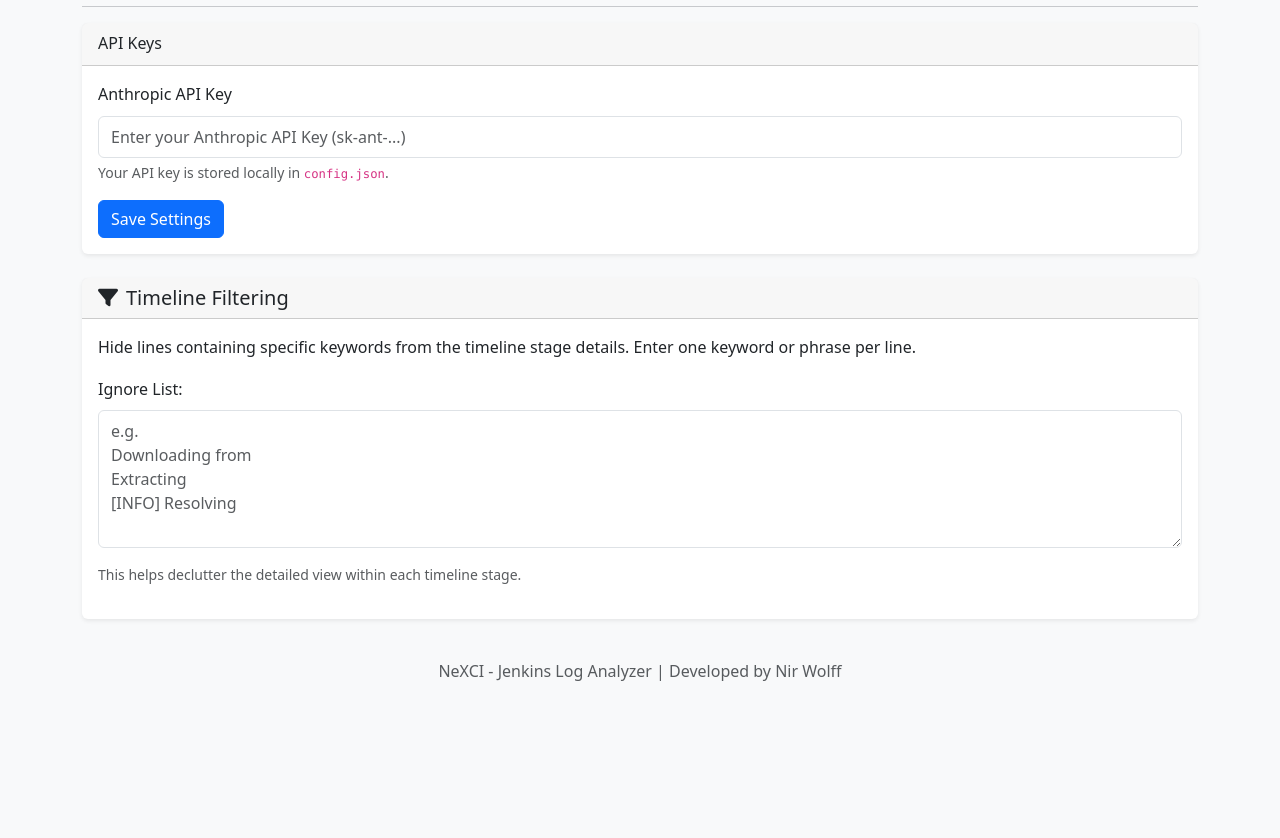
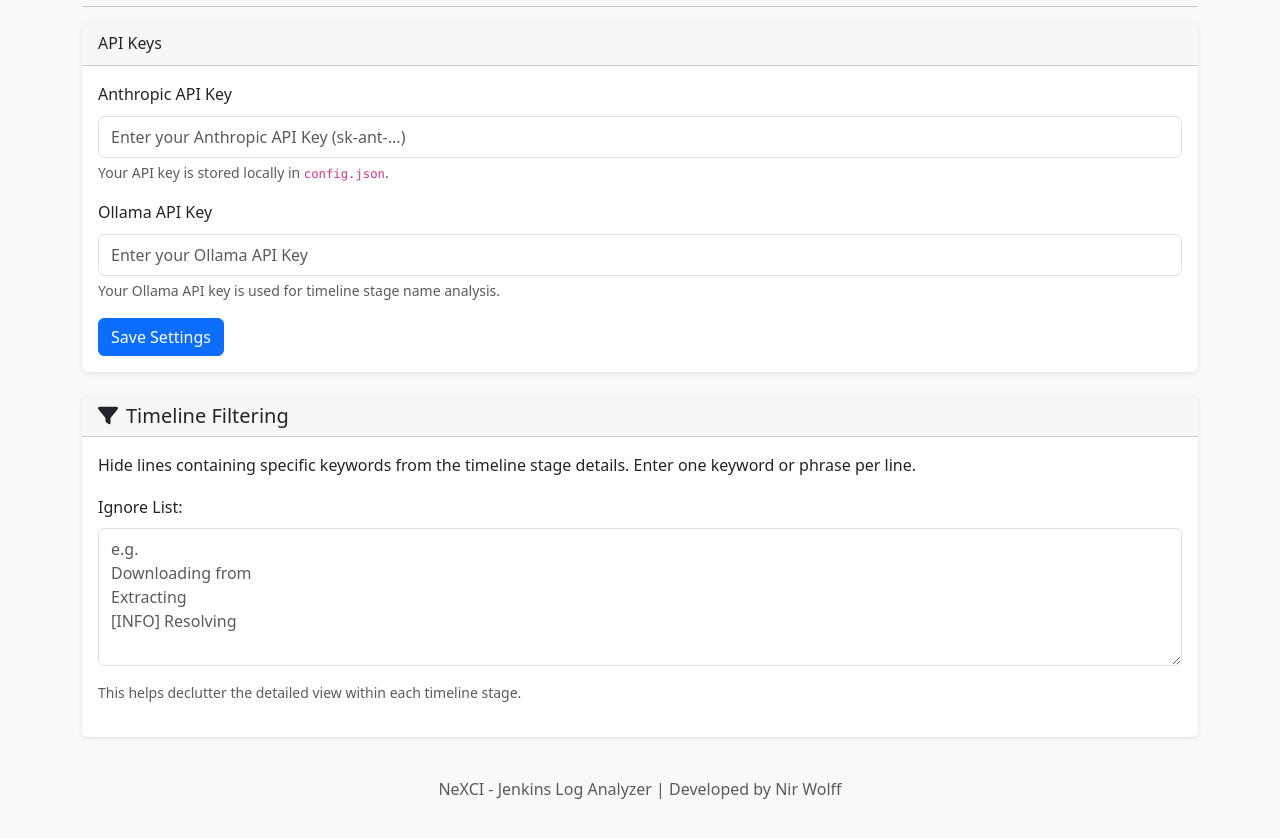
Before and after one commit to nirwo/NexCI, a Flask app: page /settings in a window 1280 px wide. Shown: the part 150-988 px from the top of the page. Before the commit the page ends 831 px from the top, so only its background shows below. Run offline with Flask 3, Linux system fonts and the light colour scheme; the visitor is signed in with stand-in values (Sample User, id 1); some libraries are stand-ins or nearby versions.

Commit message:
Switch timeline analyzer to use Ollama instead of Anthropic

```diff
--- a/app.py
+++ b/app.py
@@ -16,7 +16,7 @@ from flask_login import LoginManager, login_user, logout_user, login_required, c
 from werkzeug.security import generate_password_hash, check_password_hash
 from models import db, User, Encryption, DashboardView
 from forms import LoginForm, RegistrationForm, JenkinsConfigForm, SettingsForm # Import SettingsForm
-import anthropic # Add this import
+import requests # Import requests for Ollama API
 from flask_wtf.csrf import CSRFProtect # Import CSRFProtect
 
 JOB_API_PATH_SEPARATOR = "/job/"
@@ -620,7 +620,7 @@ def get_jenkins_timeline(job_name, build_number):
 
         if current_user.is_authenticated:
             username = current_user.jenkins_username
-            api_token = current_user.get_decrypted_jenkins_token()
+            api_token = current_user.get_jenkins_token()
             if username and api_token:
                 auth = (username, api_token)
                 app.logger.info(f"Timeline API - Using authentication for user: {username}")
@@ -733,16 +733,35 @@ def save_config(config):
 @login_required
 def settings():
     config = load_config()
-    form = SettingsForm(anthropic_api_key=config.get('ANTHROPIC_API_KEY', '')) # Instantiate form, pre-fill with current key
+    form = SettingsForm(
+        anthropic_api_key=config.get('ANTHROPIC_API_KEY', ''),
+        ollama_api_key=config.get('OLLAMA_API_KEY', '')
+    ) # Instantiate form, pre-fill with current keys
 
     if form.validate_on_submit(): # Use WTForms validation
-        anthropic_key = form.anthropic_api_key.data.strip() # Get data from form object
+        # Get data from form object
+        anthropic_key = form.anthropic_api_key.data.strip()
+        ollama_key = form.ollama_api_key.data.strip()
+
+        # Update config
         config['ANTHROPIC_API_KEY'] = anthropic_key
+        config['OLLAMA_API_KEY'] = ollama_key
         save_config(config)
-        if anthropic_key:
-            flash('Anthropic API Key saved successfully.', 'success')
+
+        # Store in user profile if authenticated
+        if current_user.is_authenticated:
+            if hasattr(current_user, 'set_anthropic_api_key'):
+                current_user.set_anthropic_api_key(anthropic_key)
+            if hasattr(current_user, 'set_ollama_api_key'):
+                current_user.set_ollama_api_key(ollama_key)
+            db.session.commit()
+
+        # Flash success messages
+        if anthropic_key or ollama_key:
+            flash('API keys saved successfully.', 'success')
         else:
-            flash('Anthropic API Key cleared.', 'info')
+            flash('API keys cleared.', 'info')
+
         return redirect(url_for('settings')) # Redirect to prevent form resubmission
     elif request.method == 'POST':
         # Handle validation errors if any (though Optional() makes this less likely for just one field)
@@ -755,10 +774,10 @@ def settings():
 @app.route('/api/analyze-log', methods=['POST'])
 @login_required
 def analyze_log():
-    # Get the Anthropic client for the current user
-    client, error_message = get_anthropic_client()
+    # Get the Ollama client for the current user
+    client, error_message = get_ollama_client()
     if not client:
-        return jsonify({"error": error_message or "Anthropic API key not configured. Please add it in your profile settings."}), 400
+        return jsonify({"error": error_message or "Ollama API key not configured. Please add it in your profile settings."}), 400
 
     data = request.get_json()
     if not data or 'log_content' not in data:
@@ -771,13 +790,13 @@ def analyze_log():
     try:
         # Limit log content size to avoid excessive API costs/limits if necessary
         # Example: Truncate to last 500 lines or ~100k characters if needed
-        max_chars = 100000 # Adjust as needed based on Claude's limits/pricing
+        max_chars = 100000 # Adjust as needed based on Ollama's limits/pricing
         if len(log_content) > max_chars:
              log_content = log_content[-max_chars:]
              print(f"Warning: Log content truncated to last {max_chars} characters for analysis.")
 
         message = client.messages.create(
-            model="claude-3-haiku-20240307", # Switch to Haiku model for testing
+            model="text-3.5b", # Switch to text-3.5b model for testing
              max_tokens=1024, # Adjust max tokens for response length
              temperature=0.2, # Lower temperature for more factual analysis
              system="You are a helpful assistant specialized in analyzing Jenkins build logs.",
@@ -805,19 +824,9 @@ def analyze_log():
         analysis_text = "".join(block.text for block in message.content if block.type == 'text')
         return jsonify({"analysis": analysis_text})
 
-    except anthropic.APIConnectionError as e:
-        print(f"Anthropic API Connection Error: {e}")
-        return jsonify({"error": "Could not connect to Anthropic API. Check network or API status."}), 503
-    except anthropic.RateLimitError as e:
-         print(f"Anthropic Rate Limit Error: {e}")
-         return jsonify({"error": "Anthropic API rate limit exceeded. Please try again later."}), 429
-    except anthropic.AuthenticationError as e:
-        print(f"Anthropic Authentication Error: {e}")
-        return jsonify({"error": "Anthropic API Key is invalid or missing. Check Settings."}), 401
-    except anthropic.APIStatusError as e:
-        error_details = e.response.text if hasattr(e.response, 'text') else str(e.response)
-        app.logger.error(f"Anthropic API Status Error: Status {e.status_code}, Response Body: {error_details}")
-        return jsonify({"error": f"Anthropic API returned an error: {e.status_code}"}), 502 # 502 Bad Gateway seems appropriate
+    except requests.exceptions.RequestException as e:
+        print(f"Ollama API Connection Error: {e}")
+        return jsonify({"error": "Could not connect to Ollama API. Check network or API status."}), 503
     except Exception as e:
         print(f"Error during log analysis: {e}")
         return jsonify({"error": "An unexpected error occurred during analysis."}), 500
@@ -947,23 +956,23 @@ def get_recent_builds():
         app.logger.error(f"Error processing Jenkins builds: {e}")
         return jsonify({"error": f"Error processing Jenkins data: {str(e)}"}), 500
 
-# --- Helper: Get Anthropic Client ---
+# --- Helper: Get Ollama Client ---
 # Update to fetch API key from the logged-in user's settings
-def get_anthropic_client():
+def get_ollama_client():
     if not current_user or not current_user.is_authenticated:
         return None, "User not logged in."
 
-    api_key = current_user.get_decrypted_anthropic_api_key()
+    api_key = current_user.get_decrypted_ollama_api_key()
 
     if not api_key:
-        return None, "Anthropic API key not configured in user settings."
-    return anthropic.Anthropic(api_key=api_key), None
+        return None, "Ollama API key not configured in user settings."
+    return requests.Session(headers={"Authorization": f"Bearer {api_key}"}), None
 
 # --- New API Endpoint: Suggest Stage Name ---
 @app.route('/api/analyze/suggest_stage_name', methods=['POST'])
 @login_required
 def suggest_stage_name():
-    # No changes needed here as get_anthropic_client now uses current_user implicitly
+    # No changes needed here as get_ollama_client now uses current_user implicitly
     if not request.is_json:
         return jsonify({"error": "Request must be JSON"}), 400
 
@@ -973,7 +982,7 @@ def suggest_stage_name():
     if not log_snippet:
         return jsonify({"error": "Missing 'log_snippet' in request"}), 400
 
-    client, error_msg = get_anthropic_client()
+    client, error_msg = get_ollama_client()
     if error_msg:
         return jsonify({"error": error_msg}), 500
 
@@ -990,26 +999,30 @@ def suggest_stage_name():
     )
 
     try:
-        completion = client.completions.create(
-            model="claude-instant-1.2", # Or another suitable model
-            max_tokens_to_sample=30,
-            prompt=prompt,
+        response = client.post(
+            "https://api.ollama.ai/v1/text-generation/text-3.5b",
+            json={
+                "prompt": prompt,
+                "max_tokens": 30,
+                "temperature": 0.2
+            }
         )
-        suggested_name = completion.completion.strip()
+        response.raise_for_status()
+        suggested_name = response.json()["text"].strip()
         # Basic validation/cleanup
         if not suggested_name or len(suggested_name) > 50:
              suggested_name = "Processing" # Fallback
 
         return jsonify({"suggested_name": suggested_name})
 
-    except anthropic.BadRequestError as e:
+    except requests.exceptions.RequestException as e:
          # Handle specific API errors like potential credit issues
-        app.logger.error(f"Anthropic API Bad Request Error: {e}")
+        app.logger.error(f"Ollama API Request Error: {e}")
         error_detail = str(e) # Or parse e.body if more details are needed
         if "credits" in error_detail.lower():
-            return jsonify({"error": "Insufficient Anthropic credits."}), 400
+            return jsonify({"error": "Insufficient Ollama credits."}), 400
         else:
-            return jsonify({"error": f"Anthropic API error: {error_detail}"}), 500
+            return jsonify({"error": f"Ollama API error: {error_detail}"}), 500
     except Exception as e:
         app.logger.error(f"Error suggesting stage name: {e}")
         return jsonify({"error": "Failed to analyze log snippet."}), 500
--- a/forms.py
+++ b/forms.py
@@ -37,5 +37,7 @@ class JenkinsConfigForm(FlaskForm):
 
 # Form for Application Settings (like API keys)
 class SettingsForm(FlaskForm):
+    """Form for user settings."""
     anthropic_api_key = StringField('Anthropic API Key', validators=[Optional()])
+    ollama_api_key = StringField('Ollama API Key', validators=[Optional()])
     submit = SubmitField('Save Settings')
--- a/templates/settings.html
+++ b/templates/settings.html
@@ -36,6 +36,17 @@
                     <div class="form-text">Your API key is stored locally in <code>config.json</code>.</div>
                 </div>
 
+                <div class="mb-3">
+                    {{ form.ollama_api_key.label(class="form-label") }}
+                    {{ form.ollama_api_key(class="form-control", placeholder="Enter your Ollama API Key") }}
+                    {% if form.ollama_api_key.errors %}
+                        <div class="invalid-feedback d-block">
+                            {{ form.ollama_api_key.errors[0] }}
+                        </div>
+                    {% endif %}
+                    <div class="form-text">Your Ollama API key is used for timeline stage name analysis.</div>
+                </div>
+
                 {{ form.submit(class="btn btn-primary") }}
             </form>
         </div>
```
Also changed, not shown: models.py (+21 -1 lines).
